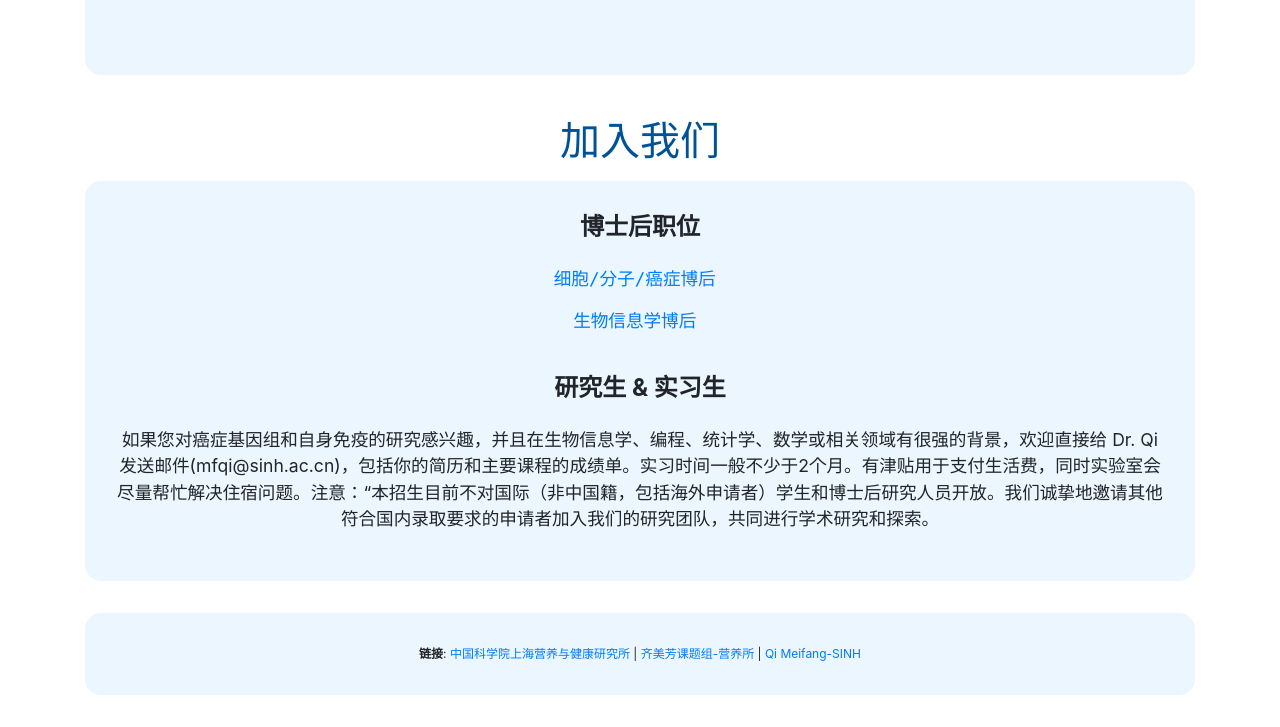
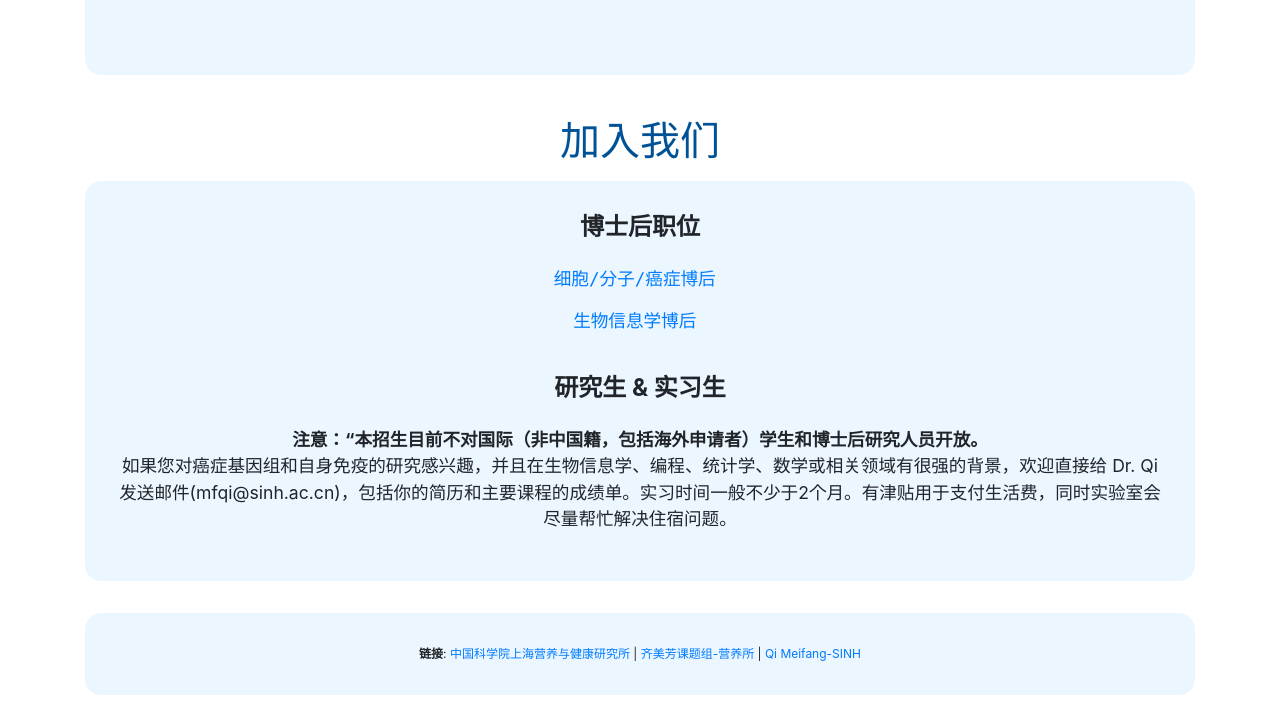
Before and after one commit to qimeifanglab/Chinese.github.io, a plain HTML site: page index.html in a window 1280 px wide. Shown: the part 3423-4150 px from the top of the page. Drawn offline with Linux system fonts and the light colour scheme.

Commit message:
Update index.html

```diff
--- a/index.html
+++ b/index.html
@@ -178,7 +178,8 @@
       <div class="col">
         <h4>研究生 & 实习生</h4>
         <p>
-          如果您对癌症基因组和自身免疫的研究感兴趣，并且在生物信息学、编程、统计学、数学或相关领域有很强的背景，欢迎直接给 Dr. Qi 发送邮件(mfqi@sinh.ac.cn)，包括你的简历和主要课程的成绩单。实习时间一般不少于2个月。有津贴用于支付生活费，同时实验室会尽量帮忙解决住宿问题。注意：“本招生目前不对国际（非中国籍，包括海外申请者）学生和博士后研究人员开放。我们诚挚地邀请其他符合国内录取要求的申请者加入我们的研究团队，共同进行学术研究和探索。
+          <b>注意：“本招生目前不对国际（非中国籍，包括海外申请者）学生和博士后研究人员开放。</b><br/>
+          如果您对癌症基因组和自身免疫的研究感兴趣，并且在生物信息学、编程、统计学、数学或相关领域有很强的背景，欢迎直接给 Dr. Qi 发送邮件(mfqi@sinh.ac.cn)，包括你的简历和主要课程的成绩单。实习时间一般不少于2个月。有津贴用于支付生活费，同时实验室会尽量帮忙解决住宿问题。
         </p>
       </div>
     </div>
```
